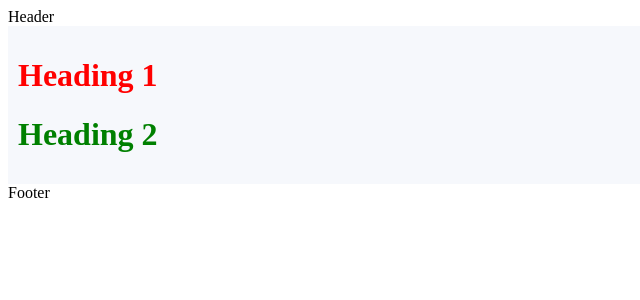
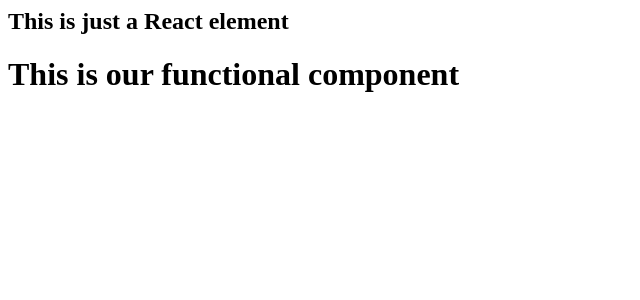
Before and after one commit to sunnysaini466/react-project, a React (Vite) app: page / in a window 1280 px wide. Shown: the top 300 px of the page, without its empty margins (0-640 px from the left). Built offline with nearby package versions, Linux system fonts and the light colour scheme.

Commit message:
Chapter 3 - Laying the Foundation

```diff
--- a/App.js
+++ b/App.js
@@ -1,37 +1,21 @@
 import React from "react";
 import ReactDOM from "react-dom/client";
 
-const heading1 = React.createElement(
-  "h1",
-  {
-    id: "sunny",
-    className: "saini",
-    style: {
-      color: "red",
-    },
-  },
-  "Heading 1"
-);
-const heading2 = React.createElement(
-  "h1",
-  {
-    id: "sunny2",
-    className: "saini2",
-    style: {
-      color: "green",
-    },
-  },
-  "Heading 2"
+const Title = (
+  <h2 id="title" key="h1">
+    This is just a React element
+  </h2>
 );
 
-const container = React.createElement(
-  "div",
-  {
-    id: "container",
-  },
-  [heading1, heading2]
-);
+const HeaderComponent = () => {
+  return (
+    <div>
+      {Title}
+      <h1>This is our functional component</h1>
+    </div>
+  );
+};
 
 const root = ReactDOM.createRoot(document.getElementById("root"));
 
-root.render(container);
+root.render(<HeaderComponent />);
--- a/index.html
+++ b/index.html
@@ -2,13 +2,11 @@
   <head>
     <meta charset="UTF-8" />
     <meta name="viewport" content="width=device-width, initial-scale=1.0" />
-    <title>Dance</title>
+    <title>Learn React</title>
     <link href="index.css" rel="stylesheet" />
   </head>
   <body>
-    <header>Header</header>
     <div id="root">Not Rendered</div>
-    <footer>Footer</footer>
   </body>
 
   <script type="module" src="App.js"></script>
--- a/package.json
+++ b/package.json
@@ -2,7 +2,7 @@
   "name": "learm-react",
   "version": "1.0.0",
   "description": "This is namaste react live",
-  "main": "App.js",
+
   "scripts": {
     "start": "parcel index.html",
     "build": "parcel build index.html",
@@ -22,6 +22,8 @@
   },
   "homepage": "https://github.com/sunnysaini466/react-project#readme",
   "devDependencies": {
+    "@babel/core": "^7.23.5",
+    "babel-plugin-transform-remove-console": "^6.9.4",
     "parcel": "^2.10.3",
     "process": "^0.11.10"
   },
```
Also changed, not shown: .babelrc (added), 1 other file (tests, documents, lock files or other folders).
